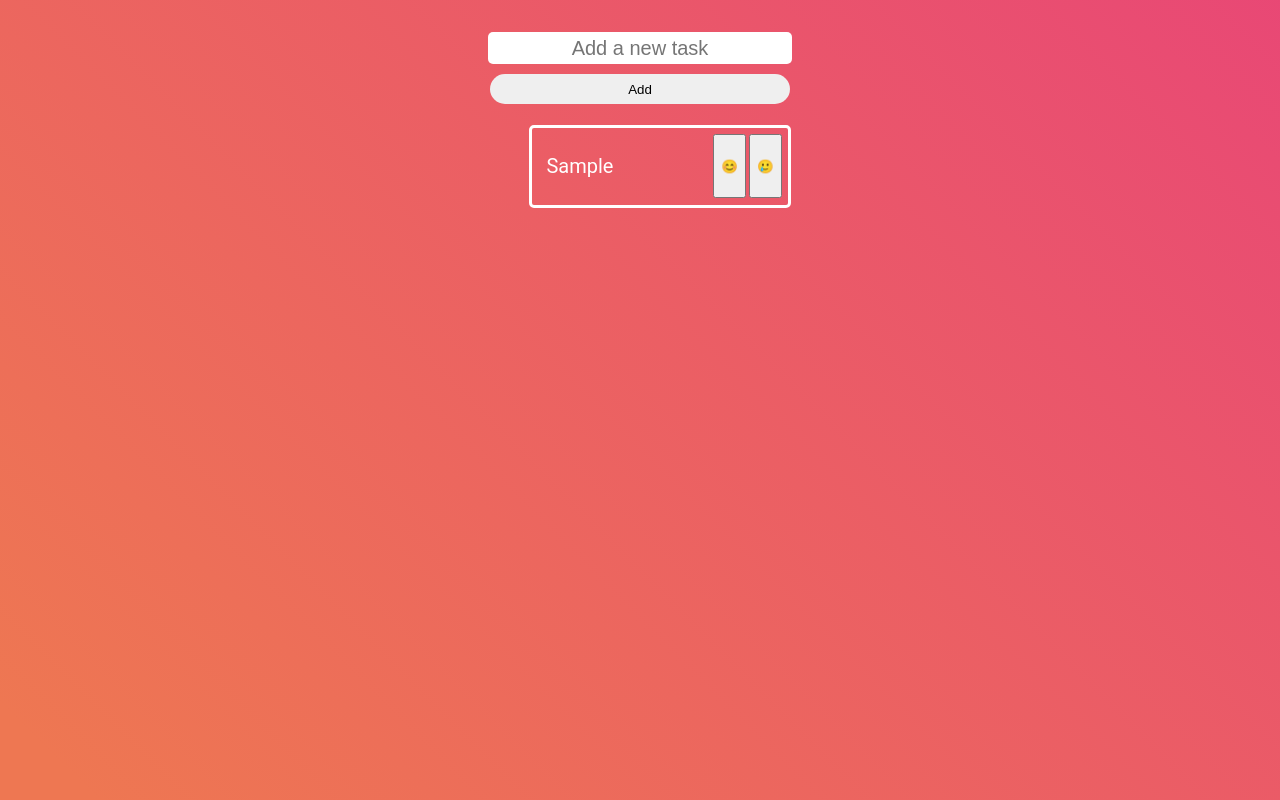
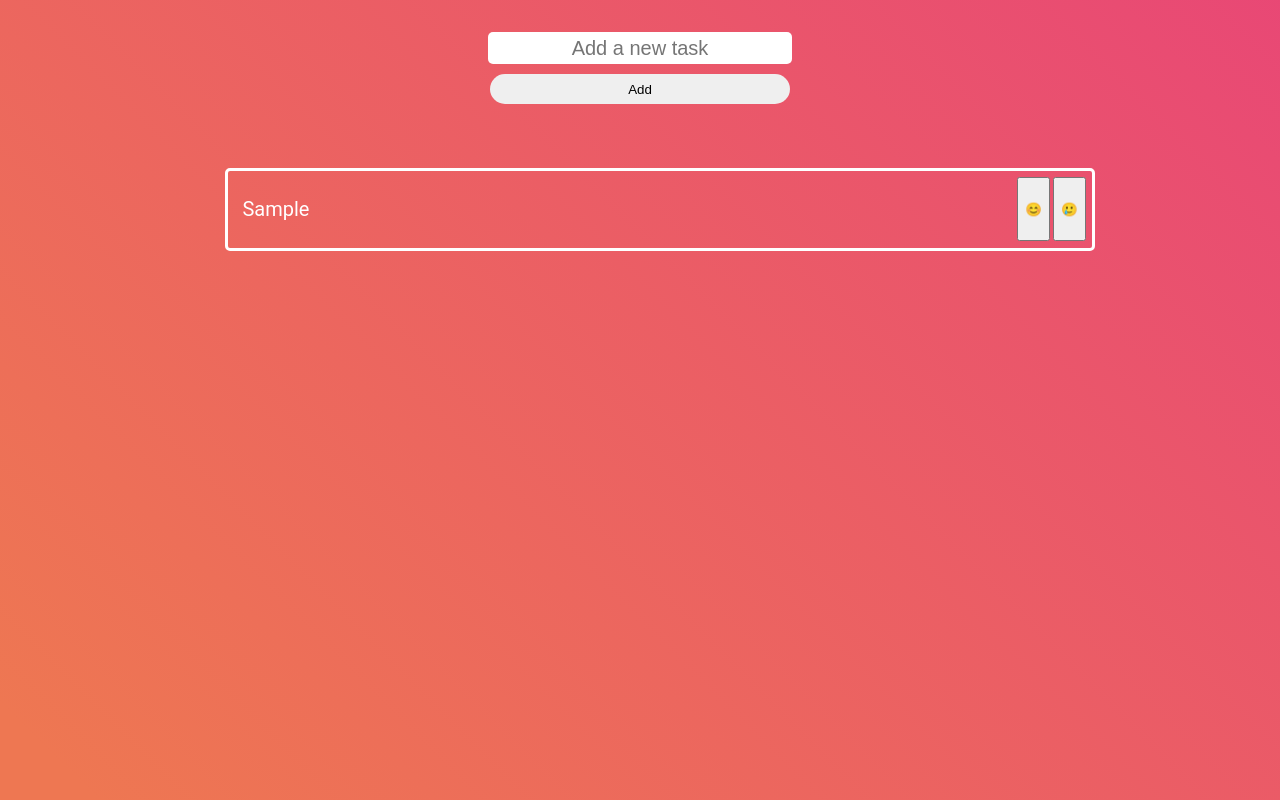
Before and after one commit to paullorb/todo, a plain HTML site: page html/pau.html in a window 1280 px wide. Both pictures are taken after typing "Sample" into the empty fields and a click on the button "Add". Drawn offline with Linux system fonts and the light colour scheme; some packages are replaced by stand-ins of ours; a script that the page names is missing.

Commit message:
final final changes

```diff
--- a/html/pau.html
+++ b/html/pau.html
@@ -22,8 +22,8 @@
     "https://cdnjs.cloudflare.com/ajax/libs/font-awesome/4.7.0/css/font-awesome.min.css">
   </head>
   <body>
-    <!-- <section class="pau">
-    <form class="pa_form">
+    <section class="pau">
+    <!--<form class="pa_form">
       <input type="text" class="todo-input pa_input" />
       <button class="todo-button pa_button" type="submit">
         <i class="fas fa-plus-square pa_fas"></i>
--- a/js/pau.js
+++ b/js/pau.js
@@ -124,9 +124,7 @@
 // Select DOM
 
 // HTML Creation
-const section = document.createElement('section');                        // Create the section.pau_section
-section.classList.add('pau_section');
-document.body.appendChild(section);
+const section = document.querySelector('.pau');                        // Create the section.pau_section
 
 const input = document.createElement('input');                            // Create the input.pau_input
 input.classList.add('pau_input');
@@ -187,12 +185,12 @@ const paCreateTodo = () => {                                          // Functio
   const li = document.createElement('li');                            // create the li.pau_list_item
   li.classList.add('pau_list_item');
 
-  li.style.margin = '0.3rem auto';                                    // CSS Styling for the li
+  li.style.margin = '3rem auto';                                    // CSS Styling for the li
   li.style.border = '0.2rem solid white';
   li.style.color = 'white';
   li.style.padding = '0.4rem';
   li.style.borderRadius = '5px';
-  li.style.width = '20%';
+  li.style.width = '70%';
   li.style.borderCollapse = 'collapse';
   li.style.fontSize = '20px';
   li.style.textAlign = 'center';
```
